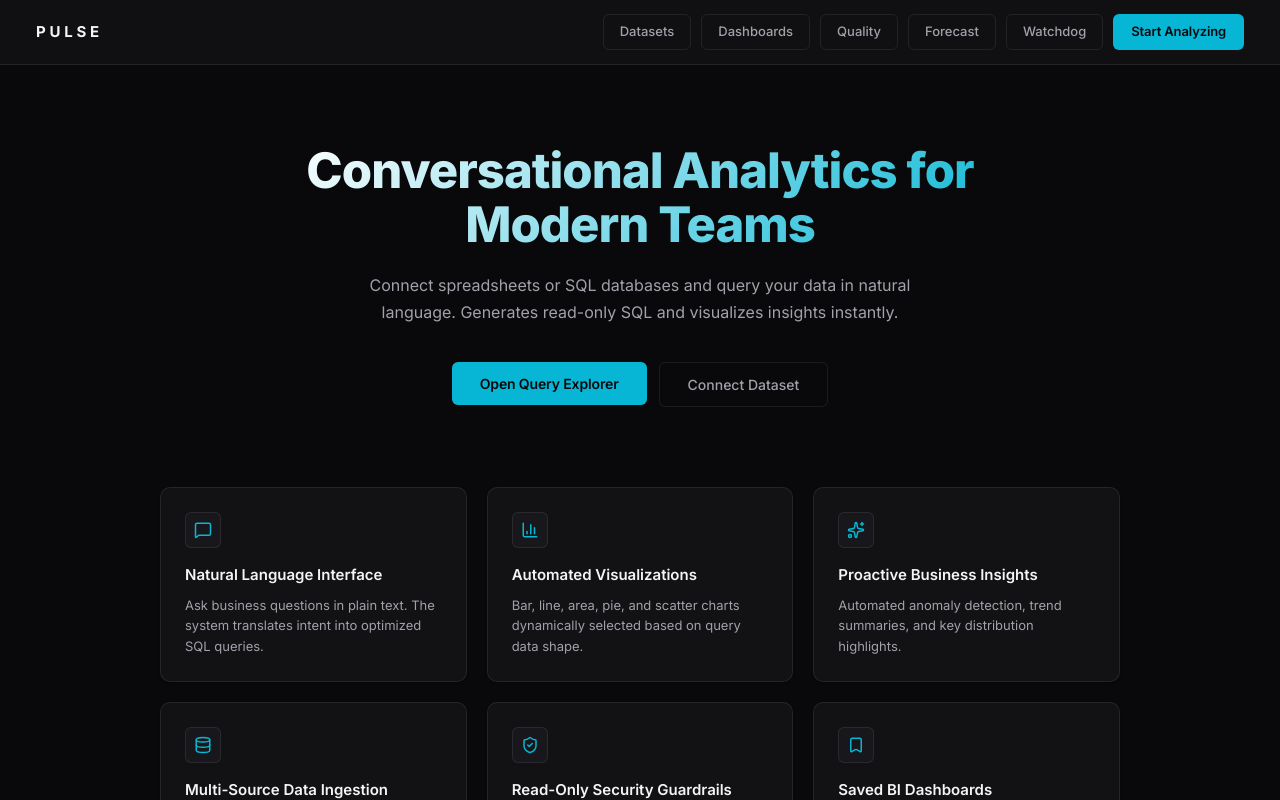
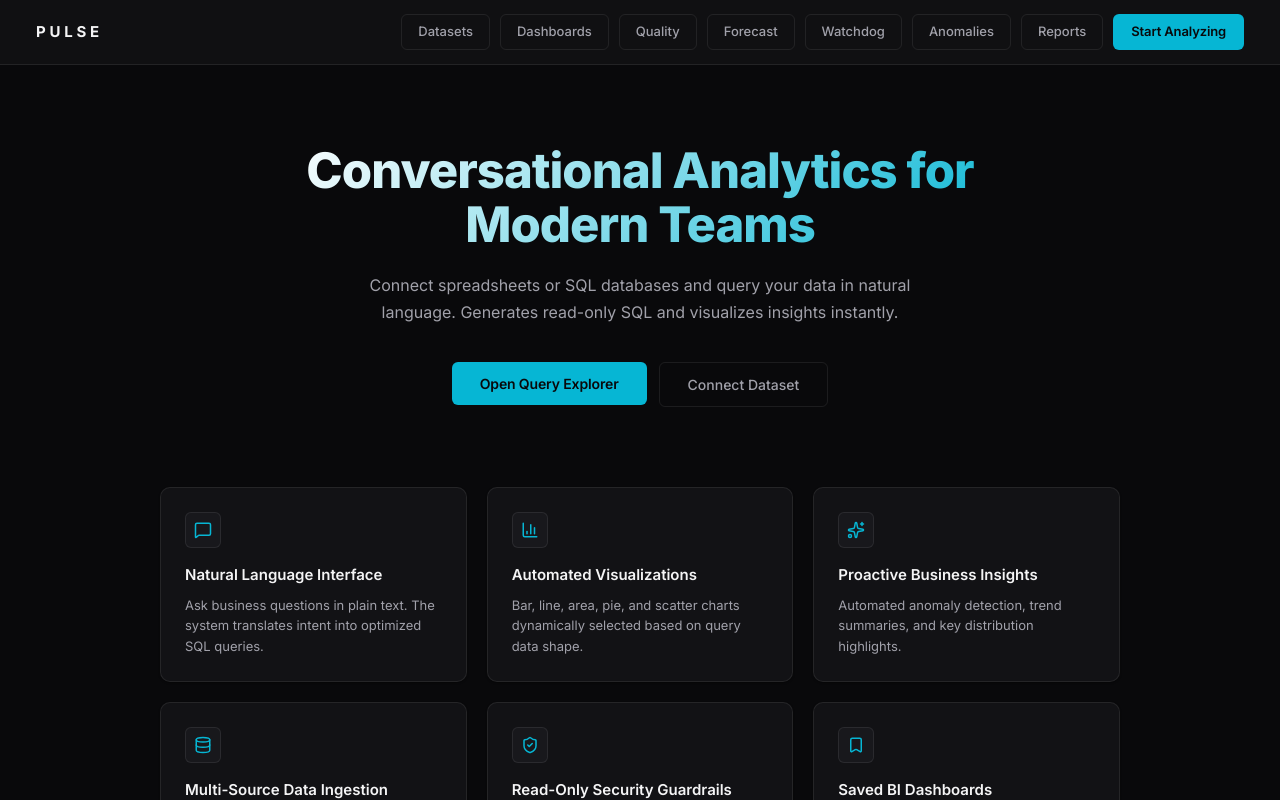
Before and after one commit to Giancyril/Pulse, a Next.js app in the folder frontend/: page / in a window 1280 px wide. Shown: the top 800 px of the page. Built offline with nearby package versions, Linux system fonts and the light colour scheme.

Commit message:
feat(nav): add Anomalies and Reports navigation links to landing page navbar

```diff
--- a/frontend/app/page.tsx
+++ b/frontend/app/page.tsx
@@ -92,6 +92,12 @@ export default function HomePage() {
           </Link>
           <Link href="/alerts">
             <button className="btn-ghost" style={{ fontSize: 13 }}>Watchdog</button>
+          </Link>
+          <Link href="/anomalies">
+            <button className="btn-ghost" style={{ fontSize: 13 }}>Anomalies</button>
+          </Link>
+          <Link href="/reports">
+            <button className="btn-ghost" style={{ fontSize: 13 }}>Reports</button>
           </Link>
           <Link href="/chat">
             <button className="btn-primary" style={{ fontSize: 13 }}>Start Analyzing</button>
```
